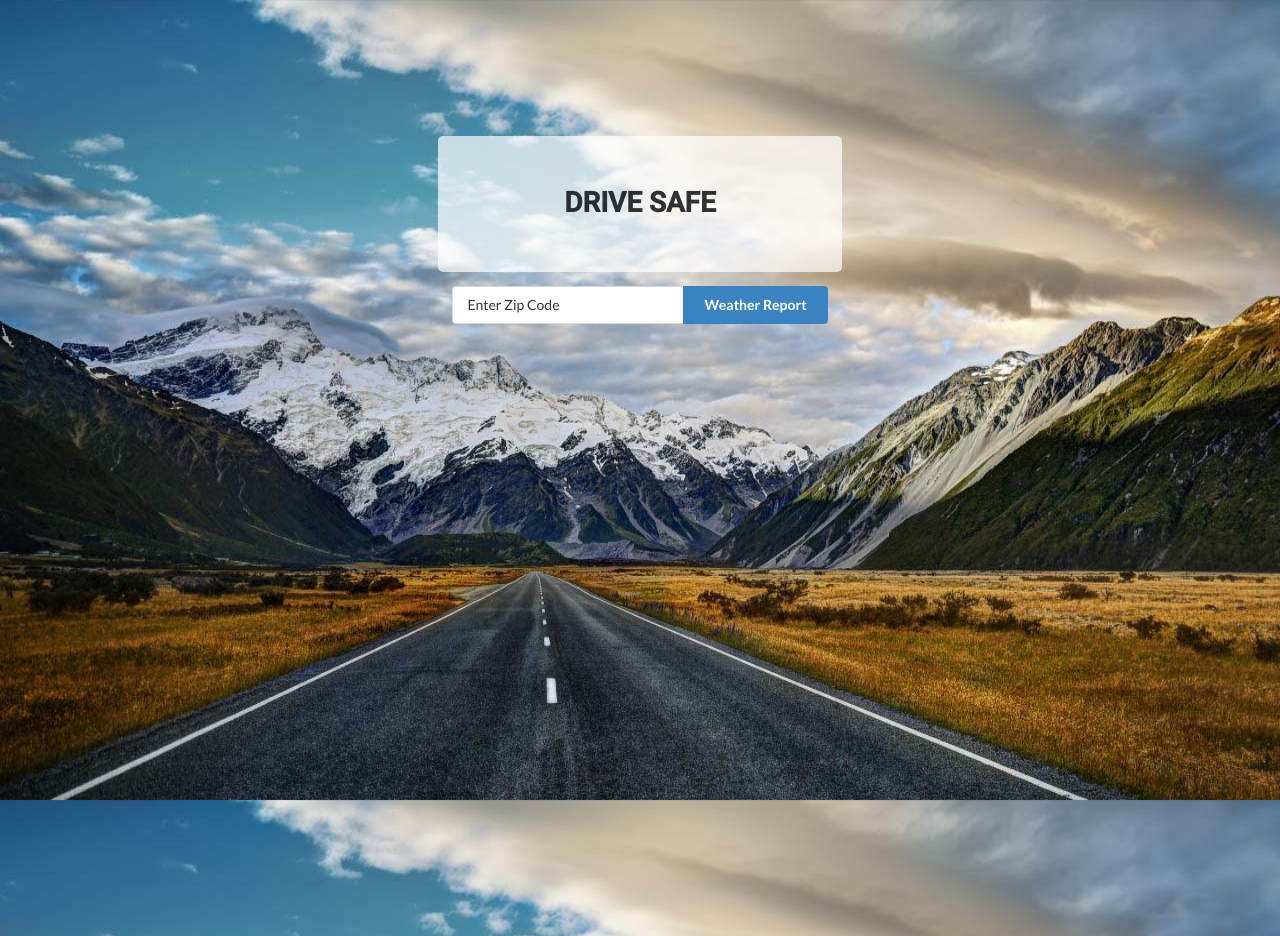
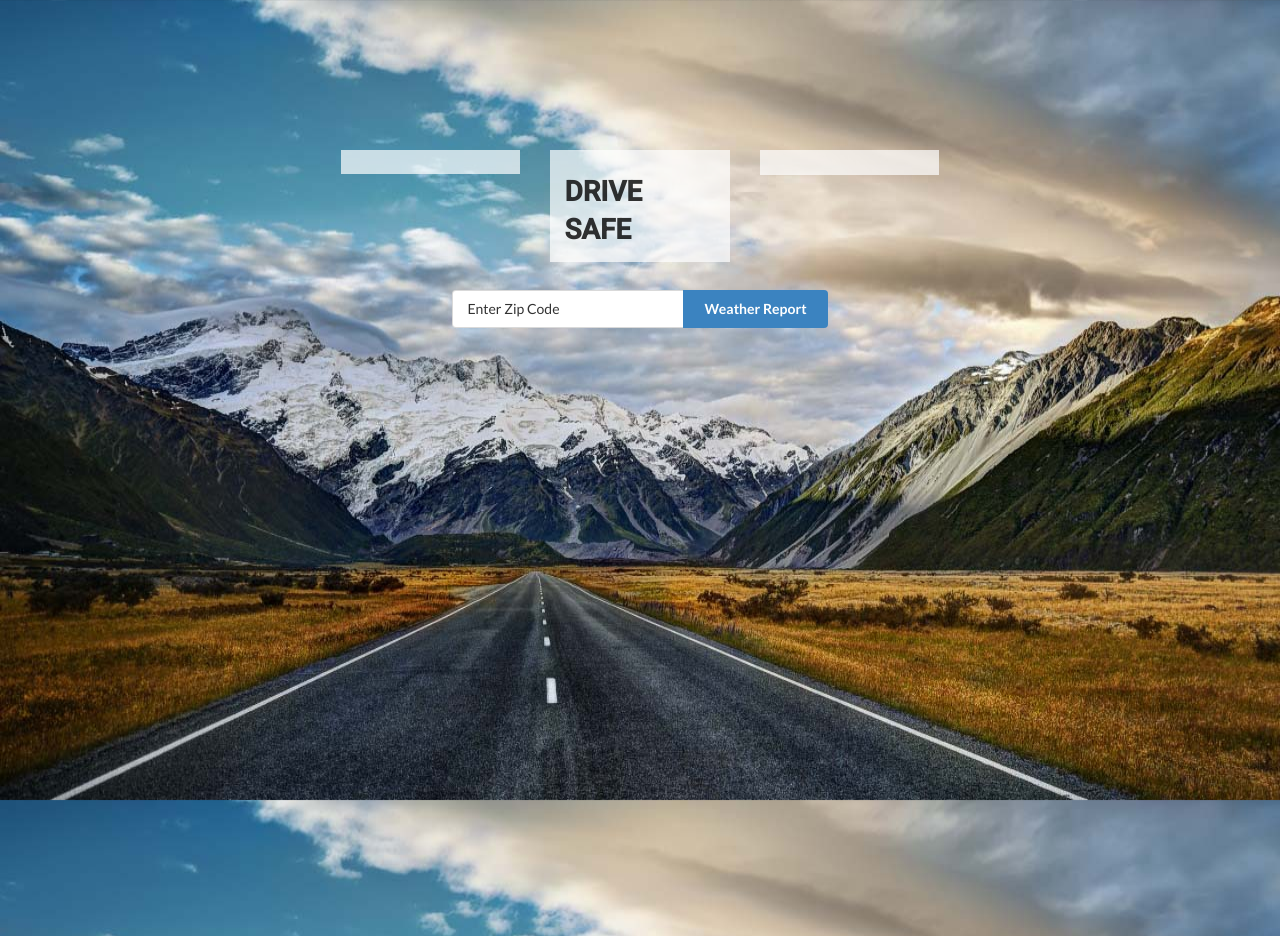
Before and after one commit to divman70/redo, a plain HTML site: page index.html in a window 1280 px wide. Drawn offline with nearby package versions, Linux system fonts and the light colour scheme.

Commit message:
style changes

```diff
--- a/css/styles.css
+++ b/css/styles.css
@@ -1,14 +1,27 @@
 #main {
 
-	background: rgba(255,255,255,.7);
+	/*background: rgba(255,255,255,.7);*/
 	text-align: center;
-	padding: 25px 0;
 	margin-top: 150px;
 	border-radius: 5px;
 
 }
+.a,
+.b,
+.c {
+	background: rgba(255,255,255,.7);
+	margin: 0 15px;
+}
 
 
+/*#d {
+	padding: 25px;
+}
+*/
+/*.column {
+	background: black;
+}
+*/
 .footer {
 	background: black;
 }
--- a/index.html
+++ b/index.html
@@ -17,20 +17,32 @@
 
   <body>
     <div id="d" class="ui page grid"> <!-- container -->
-      <div id="main" class="six wide centered column">
-         <h1 class="temp">DRIVE SAFE</h1>
-         <h2 class="currently"></h2>
-         <h3 class="city"></h3>
-         <h3 class="state"></h3>
-         <!-- <img class="img" src=""> -->
+      <div id="main" class="row six column wide">
+        <div class="b four column">
+          <h2 class="currently"></h2>
+        </div>
+        <div class="a four column">
+        <h1 class="temp">DRIVE SAFE</h1>
+      </div>
+        <div class="c four column">
+          <h3 class="city"></h3>
+          <h3 class="state"></h3>
+        </div>
+        <!-- <img class="img" src=""> -->
         <!--  <p></p> -->
-         </div> <!-- end of main container -->
+   </div>
+
+
+
+
+
+
 
     <div class="six wide centered column"> <!-- button container -->
        <div class="ui fluid action input"> <!-- input + button container -->
            <input id="zip" type="text" value="Enter Zip Code">
            <div class="ui blue button">Weather Report</div>
-           <!-- <div class="ui blue getGeolocation button">Your Location</div> -->
+          <!--  <div class="ui blue getGeolocation button">Your Location</div> -->
           </div> <!-- End of input + button container -->
         </div> <!-- End of button container -->
       <div class="six wide centered warnning column">
```
